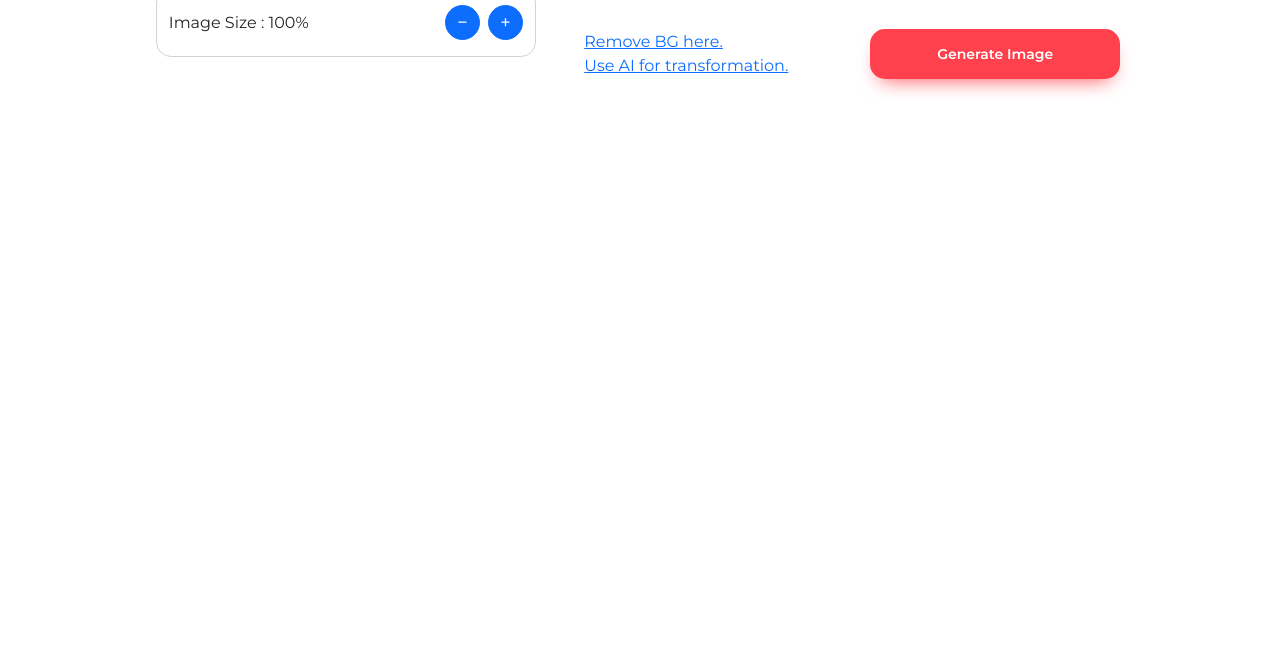
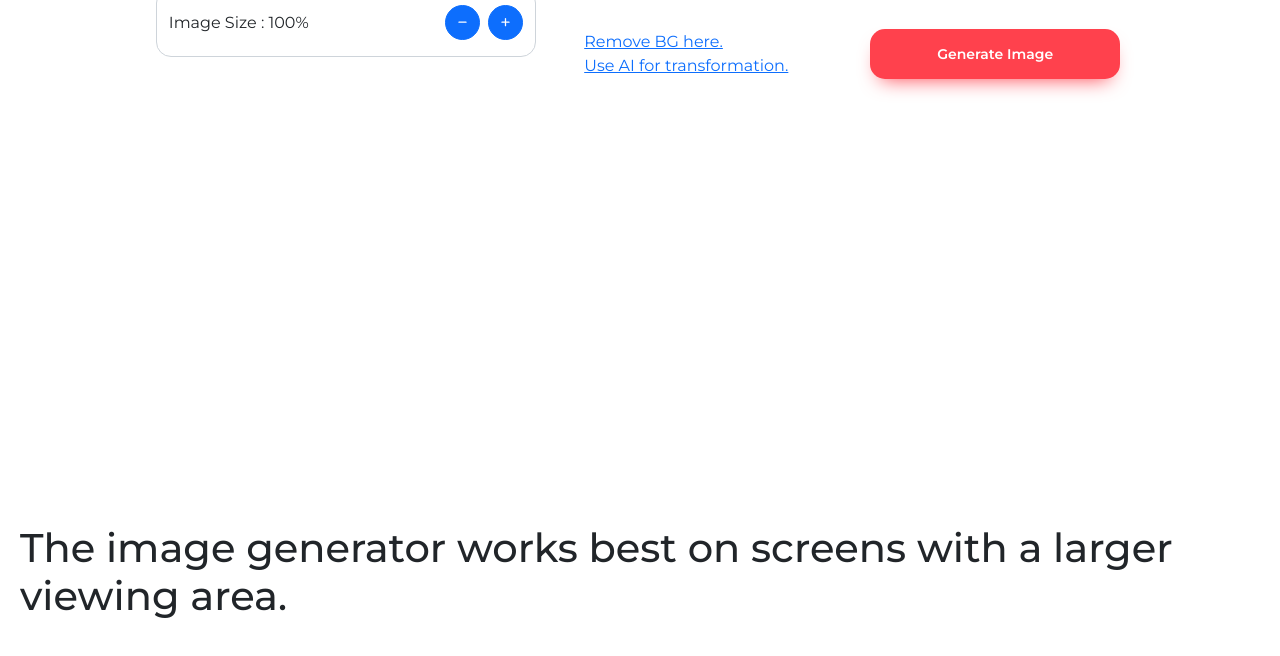
Before and after one commit to jvcruz24/ImageGeneratorTool, a plain HTML site: page index.html in a window 1280 px wide. Shown: the part 624-1280 px from the top of the page. Before the commit the page ends 800 px from the top, so only its background shows below. Drawn offline with nearby package versions, Linux system fonts and the light colour scheme.

Commit message:
Update style.css

```diff
--- a/style.css
+++ b/style.css
@@ -489,6 +489,12 @@ path {
 
 #fix-small{
     display: none;
+    width: 100vw;
+    height: 100vh;
+    display: flex;
+    justify-content: center;
+    align-items: center;
+    padding-left: 20px;
 }
 
 @media screen and (max-width: 995px) {
```
